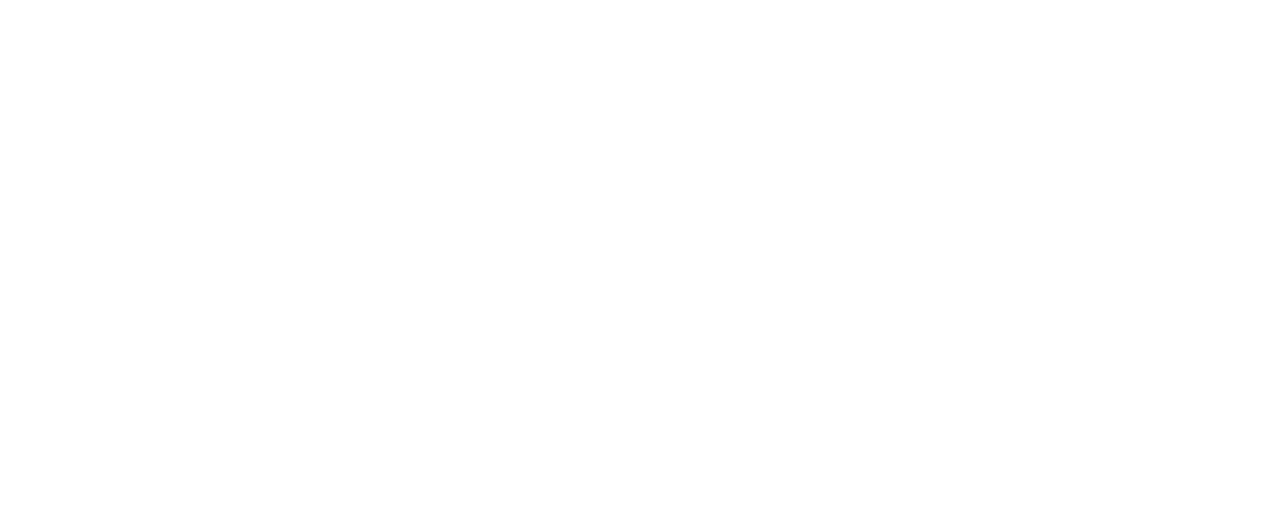
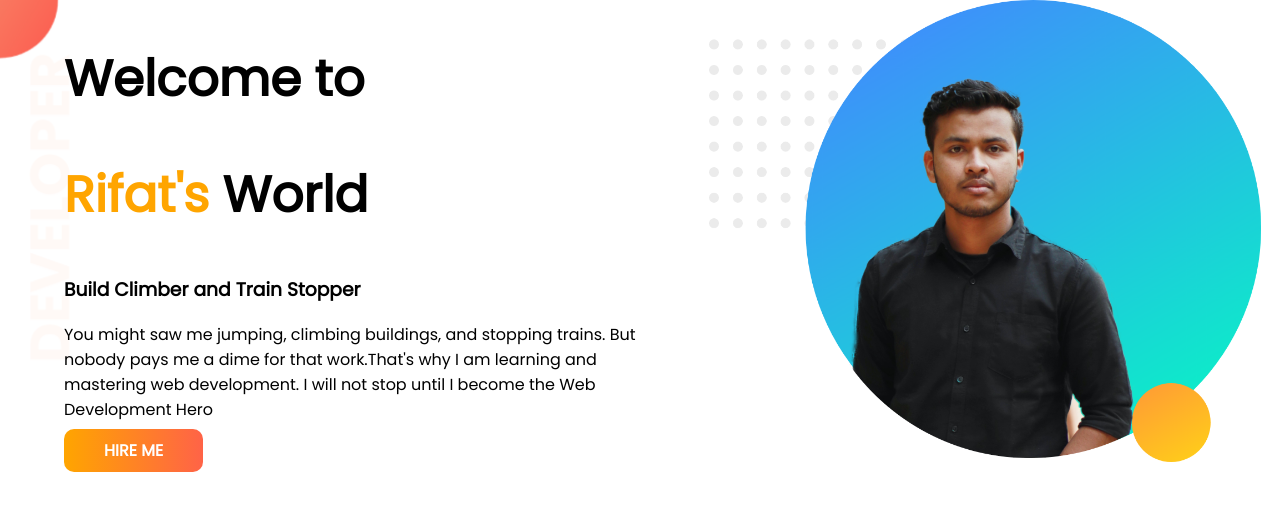
Before and after one commit to Rifat91/Developer-Portfolio, a plain HTML site: page index.html in a window 1280 px wide. Drawn offline with Linux system fonts and the light colour scheme.

Commit message:
Top Banner Added

```diff
--- a/index.html
+++ b/index.html
@@ -1,13 +1,34 @@
 <!DOCTYPE html>
 <html lang="en">
+
 <head>
     <meta charset="UTF-8">
     <meta http-equiv="X-UA-Compatible" content="IE=edge">
     <meta name="viewport" content="width=device-width, initial-scale=1.0">
     <title>Portfolio of Mahamudul Hasan Rifat</title>
+    <link rel="preconnect" href="https://fonts.googleapis.com">
+    <link rel="preconnect" href="https://fonts.gstatic.com" crossorigin>
+    <link href="https://fonts.googleapis.com/css2?family=Poppins&display=swap" rel="stylesheet">
     <link rel="stylesheet" href="style.css">
 </head>
+
 <body>
+    <section class="top-banner">
+        <div class="half-width">
+            <h1>Welcome to</h1>
+            <h1><span class="orange-color">Rifat's</span> World</h1>
+            <h3>Build Climber and Train Stopper</h3>
+            <p>You might saw me jumping, climbing buildings, and stopping trains. But nobody pays me a dime for that
+                work.That's why I am learning and mastering web development. I will not stop until I become the Web
+                Development Hero</p>
+            <a class="link-button" target="_blank" href="#">HIRE ME</a>
+        </div>
+
+        <div class="half-width">
+            <img src="images/profile1.png" alt="">
+        </div>
+    </section>
 
 </body>
+
 </html>
--- a/style.css
+++ b/style.css
@@ -0,0 +1,40 @@
+body {
+    font-family: 'Poppins', sans-serif;
+    margin: 0;
+
+}
+
+h1 {
+    font-size: 50px;
+}
+
+.orange-color {
+    color: orange;
+}
+
+section {
+    display: flex;
+}
+
+.half-width {
+    width: 50%;
+    padding-left: 5%;
+}
+
+.half-width img {
+    width: 100%;
+}
+
+.link-button {
+    text-decoration: none;
+    background-image: linear-gradient(90deg, orange, tomato);
+    padding: 10px 40px;
+    border-radius: 10px;
+    color: white;
+    font-weight: 700;
+}
+
+.top-banner {
+    background-image: url(images/top-banner.png);
+    background-repeat: no-repeat;
+}
```
Also changed, not shown: images/dream-bg.png (added), images/exp-bg.png (added), images/profile1.png (added), images/profile2.png (added), images/top-banner.png (added).
